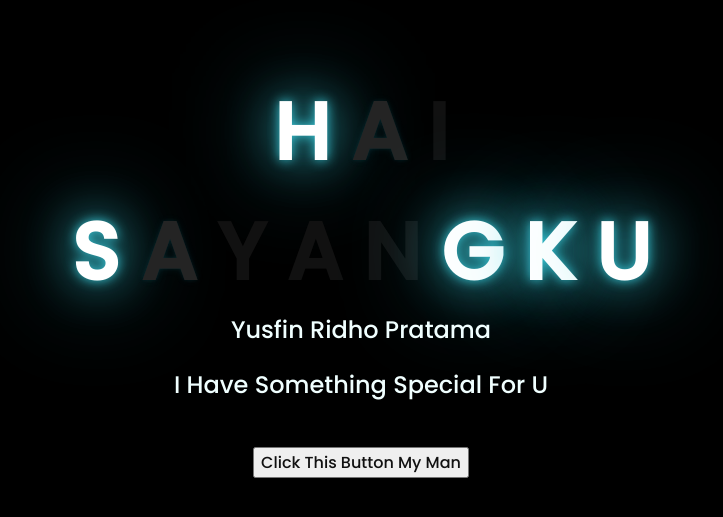
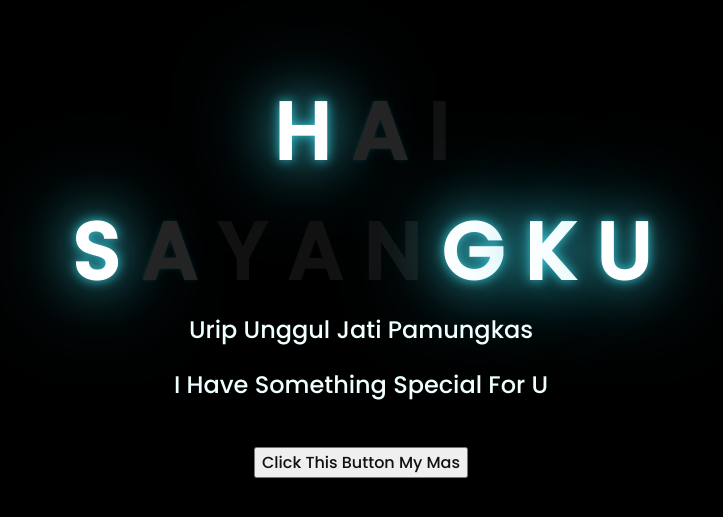
Before and after one commit to byAnisah/byAnisah.github.io, a plain HTML site: page index.html in a window 1280 px wide. Shown: the part 121-638 px from the top of the page, without its empty margins (287-1010 px from the left). Drawn offline with Linux system fonts and the light colour scheme.

Commit message:
Update index.html

```diff
--- a/index.html
+++ b/index.html
@@ -6,7 +6,7 @@
     <meta name="viewport" content="width=device-width, initial-scale=1.0">
     <link rel="stylesheet" href="css/style.css">
     <link rel="icon" href="flowers.png" type="image/x-icon">
-    <title>For My Man</title>
+    <title>For My Mas</title>
 </head>
 <body>
     <div class="greetings">
@@ -27,7 +27,7 @@
         <span>U</span>
     </div>
     <div class="description">
-        <span>Yusfin Ridho Pratama</span>
+        <span>Urip Unggul Jati Pamungkas</span>
     </div>
     </div>
     <div class="description">
@@ -37,7 +37,7 @@
     <br>
     <div class="button">
         <button>
-            <a href="page2.html"> Click This Button My Man</a>
+            <a href="page2.html"> Click This Button My Mas</a>
         </button>
 
     </div>
```
